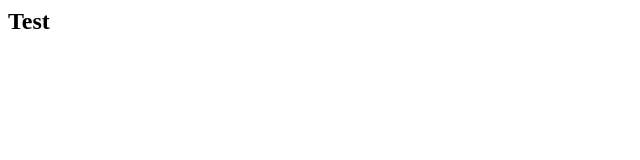
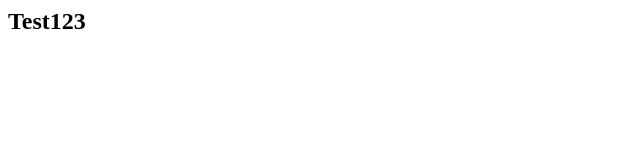
Before and after one commit to thoriqnf/git-learn, a plain HTML site: page index.html in a window 1280 px wide. Shown: the full height of the page, 0-640 px from the left. Drawn offline with Linux system fonts and the light colour scheme.

Commit message:
fixing index.html

```diff
--- a/index.html
+++ b/index.html
@@ -1 +1 @@
-<h2>Test</h2>
+<h2>Test123</h2>
```
